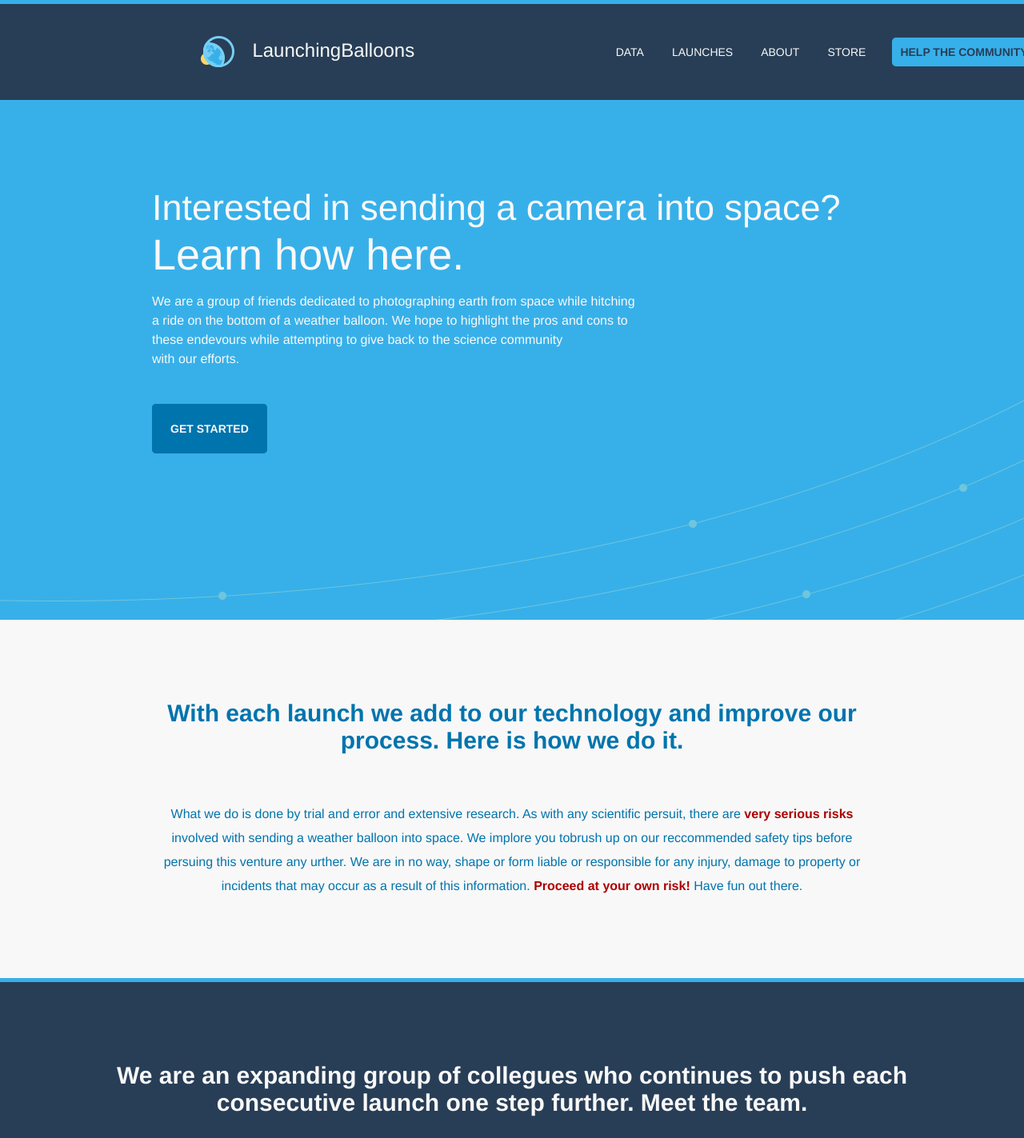
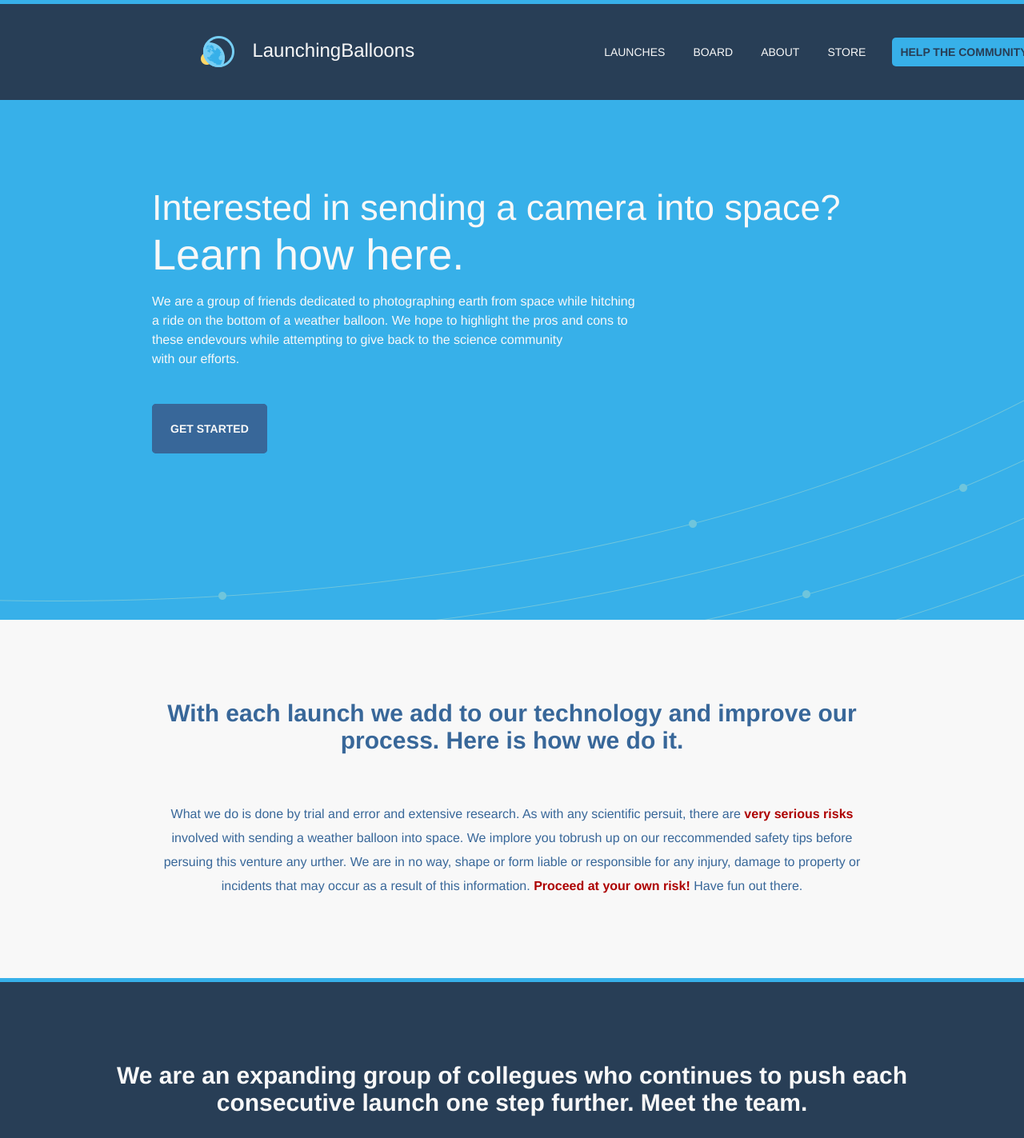
Before and after one commit to andrewjrhill/LaunchingBalloons, a plain HTML site: page index.html in a window 1280 px wide. Shown: the top 1423 px of the page at 80% size. Drawn offline with nearby package versions, Linux system fonts and the light colour scheme.

Commit message:
Adding donate design. Updating markup.

```diff
--- a/css/balloons.css
+++ b/css/balloons.css
@@ -136,8 +136,8 @@ h3 {
     width: 99px;
     text-transform: uppercase;
     padding: 20px;
-    background-color: #0074ad;
-    border: 3px solid #0074ad;
+    background-color: #386799;
+    border: 3px solid #386799;
     color: #f8f8f8;
     -webkit-border-radius: 5px;
     -moz-border-radius: 5px;
@@ -158,7 +158,7 @@ h3 {
 .our-process {
     width: 900px;
     margin: 0 auto;
-    color: #0074ad;
+    color: #386799;
 }
 .our-process > h1 {
     margin: 0 auto;
--- a/index.html
+++ b/index.html
@@ -18,8 +18,8 @@
                 <div id="logo"><img src="img/logo-reg.png"><span>Launching</span>Balloons</div>
                 <div id="nav">
                     <ul>
-                        <a href="#"><li>Data</li></a>
                         <a href="#"><li>Launches</li></a>
+                        <a href="#"><li>Board</li></a>
                         <a href="#"><li>About</li></a>
                         <a href="#"><li>Store</li></a>
                         <a href="#"><li class="last-nav">Help The Community</li></a>
```
Also changed, not shown: 1 other file.
